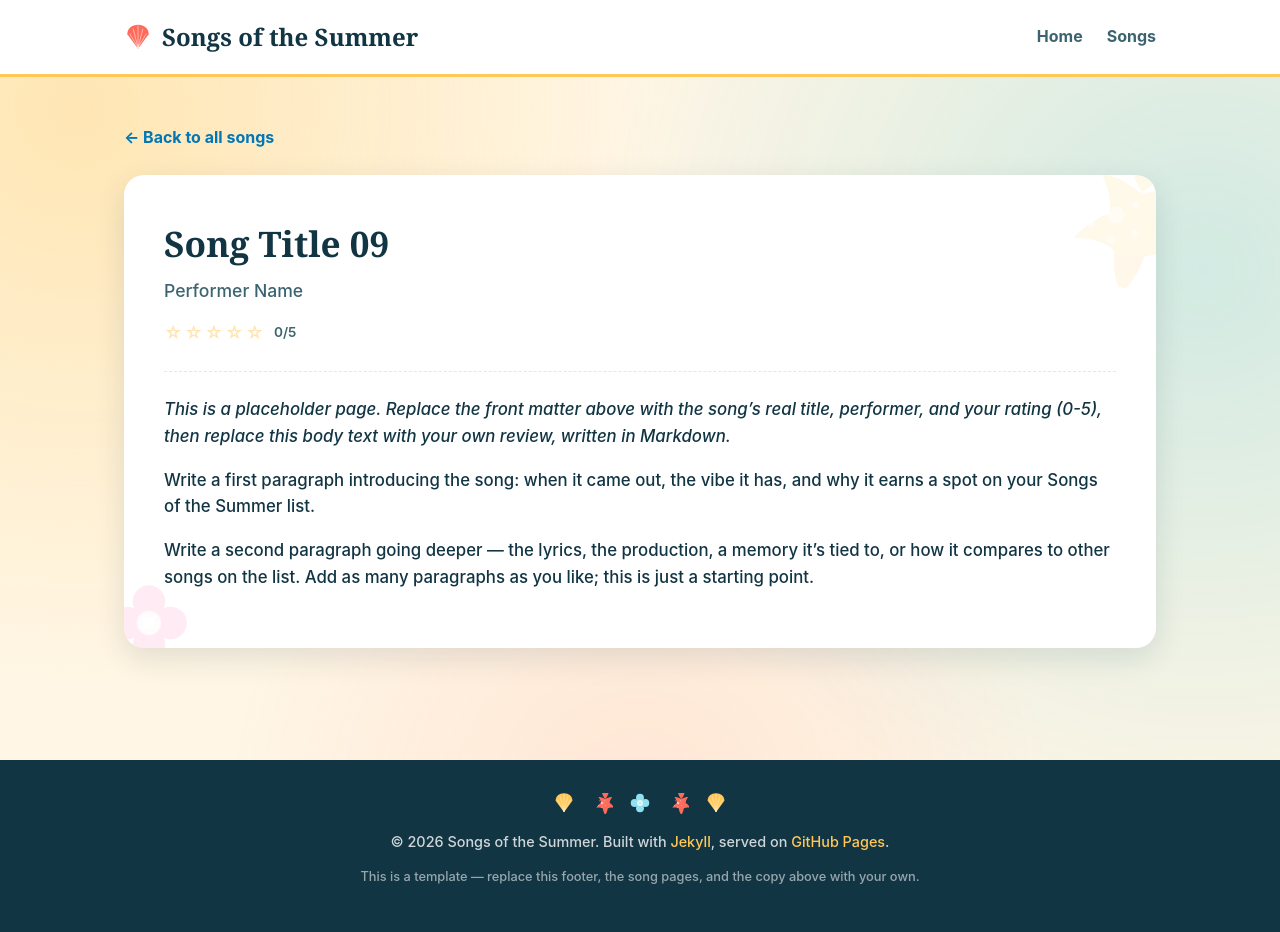
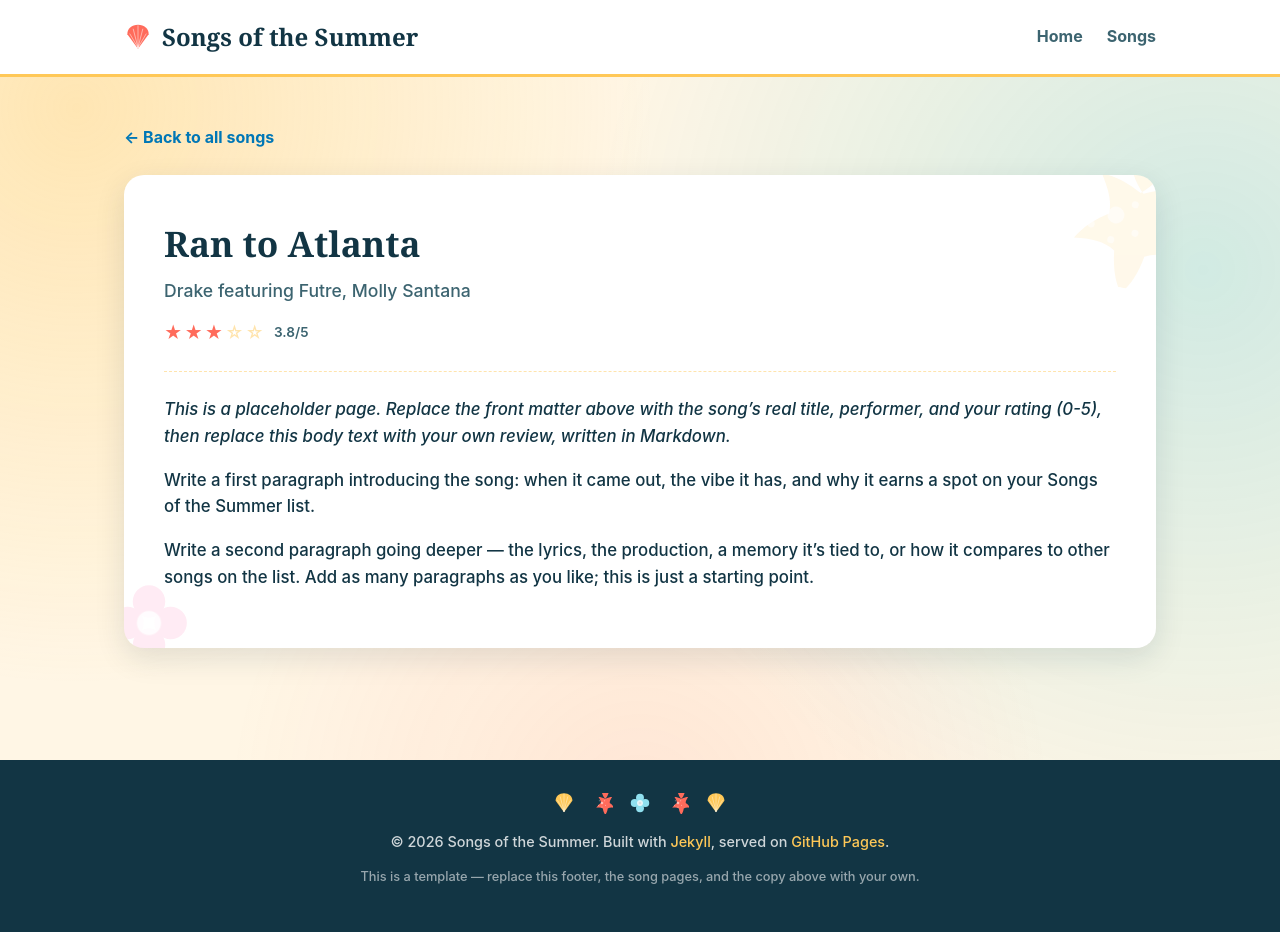
Before and after one commit to Jacobw23-Coder/songsofthesummer26, a Jekyll site: the page built from _songs/song-09.md, in a window 1280 px wide. Built offline with Jekyll 4.4.1, drawn with Linux system fonts in a browser that asks for light colours.

Commit message:
Update song details for song number 9

```diff
--- a/_songs/song-09.md
+++ b/_songs/song-09.md
@@ -1,8 +1,8 @@
 ---
 song_number: 9
-title: "Song Title 09"
-performer: "Performer Name"
-rating: 0
+title: "Ran to Atlanta"
+performer: "Drake featuring Futre, Molly Santana"
+rating: 3.8
 ---
 
 _This is a placeholder page. Replace the front matter above with the song's real
```
